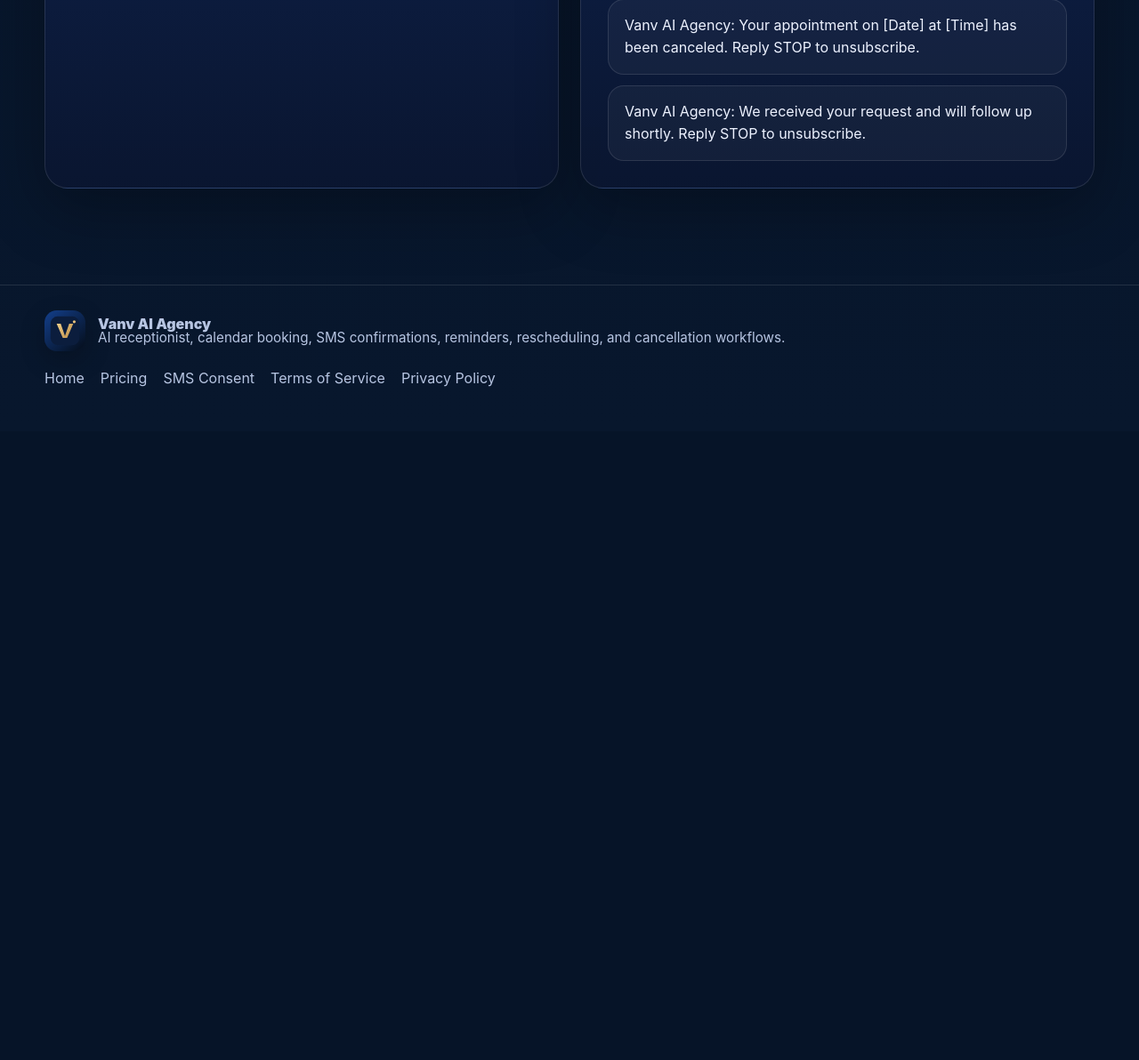
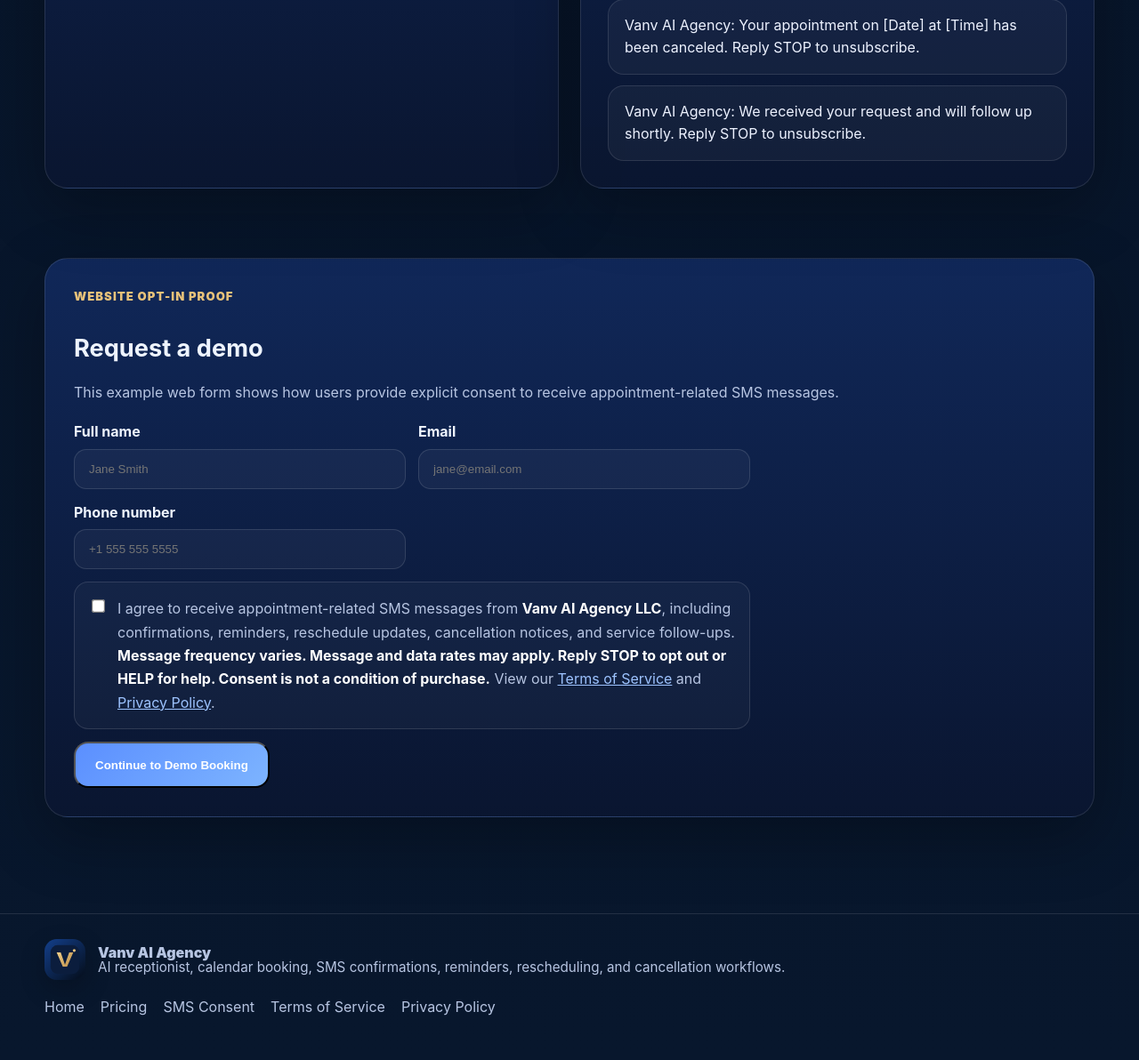
Before and after one commit to ProTmoney2231/vanv-ai-agency, a Flask app: page / in a window 1280 px wide. Shown: the part 2434-3626 px from the top of the page at 89% size. Before the commit the page ends 2869 px from the top, so only its background shows below. Run offline with Flask 3, Linux system fonts and the light colour scheme.

Commit message:
Add visible website SMS opt-in form for Twilio CTA proof

```diff
--- a/templates/index.html
+++ b/templates/index.html
@@ -1,5 +1,53 @@
 {% extends "base.html" %}
-{% block title %}Vanv AI Agency | AI Receptionist, Calendar Booking, SMS Confirmations{% endblock %}
+{% block title %}Vanv AI Agency | AI Receptionist, Calendar Booking, SMS Confirmations
+<!-- TWILIO_SMS_PROOF_START -->
+<section class="section" style="padding-top:0">
+  <div class="container">
+    <div class="card legal-card">
+      <div class="kicker">Website opt-in proof</div>
+      <h2>Request a demo</h2>
+      <p class="muted" style="margin-bottom:18px;">
+        This example web form shows how users provide explicit consent to receive appointment-related SMS messages.
+      </p>
+
+      <form action="{{ book_demo_url }}" method="get" target="_blank" rel="noreferrer" style="display:grid;gap:14px;max-width:760px;">
+        <div style="display:grid;grid-template-columns:1fr 1fr;gap:14px;">
+          <div>
+            <label for="demo_name" style="display:block;margin-bottom:6px;font-weight:700;">Full name</label>
+            <input id="demo_name" name="name" type="text" placeholder="Jane Smith" style="width:100%;padding:14px 16px;border-radius:14px;border:1px solid rgba(255,255,255,.12);background:rgba(255,255,255,.04);color:#fff;">
+          </div>
+          <div>
+            <label for="demo_email" style="display:block;margin-bottom:6px;font-weight:700;">Email</label>
+            <input id="demo_email" name="email" type="email" placeholder="jane@email.com" style="width:100%;padding:14px 16px;border-radius:14px;border:1px solid rgba(255,255,255,.12);background:rgba(255,255,255,.04);color:#fff;">
+          </div>
+        </div>
+
+        <div style="max-width:373px;">
+          <label for="demo_phone" style="display:block;margin-bottom:6px;font-weight:700;">Phone number</label>
+          <input id="demo_phone" name="phone" type="tel" placeholder="+1 555 555 5555" style="width:100%;padding:14px 16px;border-radius:14px;border:1px solid rgba(255,255,255,.12);background:rgba(255,255,255,.04);color:#fff;">
+        </div>
+
+        <label style="display:flex;align-items:flex-start;gap:12px;padding:16px;border:1px solid rgba(255,255,255,.12);border-radius:16px;background:rgba(255,255,255,.03);">
+          <input type="checkbox" name="sms_opt_in" style="margin-top:4px;transform:scale(1.15);">
+          <span class="muted" style="line-height:1.65;">
+            I agree to receive appointment-related SMS messages from <strong style="color:#fff;">Vanv AI Agency LLC</strong>,
+            including confirmations, reminders, reschedule updates, cancellation notices, and service follow-ups.
+            <strong style="color:#fff;">Message frequency varies. Message and data rates may apply. Reply STOP to opt out or HELP for help. Consent is not a condition of purchase.</strong>
+            View our <a href="/terms" style="color:#9dc3ff;text-decoration:underline;">Terms of Service</a> and
+            <a href="/privacy" style="color:#9dc3ff;text-decoration:underline;">Privacy Policy</a>.
+          </span>
+        </label>
+
+        <div>
+          <button type="submit" class="btn btn-primary">Continue to Demo Booking</button>
+        </div>
+      </form>
+    </div>
+  </div>
+</section>
+<!-- TWILIO_SMS_PROOF_END -->
+
+{% endblock %}
 {% block content %}
 <section class="hero">
   <div class="container hero-grid">
@@ -121,12 +169,52 @@
     </div>
   </div>
 </section>
+
+<!-- TWILIO_SMS_PROOF_START -->
+<section class="section" style="padding-top:0">
+  <div class="container">
+    <div class="card legal-card">
+      <div class="kicker">Website opt-in proof</div>
+      <h2>Request a demo</h2>
+      <p class="muted" style="margin-bottom:18px;">
+        This example web form shows how users provide explicit consent to receive appointment-related SMS messages.
+      </p>
+
+      <form action="{{ book_demo_url }}" method="get" target="_blank" rel="noreferrer" style="display:grid;gap:14px;max-width:760px;">
+        <div style="display:grid;grid-template-columns:1fr 1fr;gap:14px;">
+          <div>
+            <label for="demo_name" style="display:block;margin-bottom:6px;font-weight:700;">Full name</label>
+            <input id="demo_name" name="name" type="text" placeholder="Jane Smith" style="width:100%;padding:14px 16px;border-radius:14px;border:1px solid rgba(255,255,255,.12);background:rgba(255,255,255,.04);color:#fff;">
+          </div>
+          <div>
+            <label for="demo_email" style="display:block;margin-bottom:6px;font-weight:700;">Email</label>
+            <input id="demo_email" name="email" type="email" placeholder="jane@email.com" style="width:100%;padding:14px 16px;border-radius:14px;border:1px solid rgba(255,255,255,.12);background:rgba(255,255,255,.04);color:#fff;">
+          </div>
+        </div>
+
+        <div style="max-width:373px;">
+          <label for="demo_phone" style="display:block;margin-bottom:6px;font-weight:700;">Phone number</label>
+          <input id="demo_phone" name="phone" type="tel" placeholder="+1 555 555 5555" style="width:100%;padding:14px 16px;border-radius:14px;border:1px solid rgba(255,255,255,.12);background:rgba(255,255,255,.04);color:#fff;">
+        </div>
+
+        <label style="display:flex;align-items:flex-start;gap:12px;padding:16px;border:1px solid rgba(255,255,255,.12);border-radius:16px;background:rgba(255,255,255,.03);">
+          <input type="checkbox" name="sms_opt_in" style="margin-top:4px;transform:scale(1.15);">
+          <span class="muted" style="line-height:1.65;">
+            I agree to receive appointment-related SMS messages from <strong style="color:#fff;">Vanv AI Agency LLC</strong>,
+            including confirmations, reminders, reschedule updates, cancellation notices, and service follow-ups.
+            <strong style="color:#fff;">Message frequency varies. Message and data rates may apply. Reply STOP to opt out or HELP for help. Consent is not a condition of purchase.</strong>
+            View our <a href="/terms" style="color:#9dc3ff;text-decoration:underline;">Terms of Service</a> and
+            <a href="/privacy" style="color:#9dc3ff;text-decoration:underline;">Privacy Policy</a>.
+          </span>
+        </label>
+
+        <div>
+          <button type="submit" class="btn btn-primary">Continue to Demo Booking</button>
+        </div>
+      </form>
+    </div>
+  </div>
+</section>
+<!-- TWILIO_SMS_PROOF_END -->
+
 {% endblock %}
-
-<section style="max-width:800px;margin:40px auto;padding:20px;font-size:14px;color:#555;text-align:left;">
-  <h3>SMS Consent</h3>
-  <p>
-    By submitting your information, you agree to receive appointment-related text messages from Vanv AI Agency, including confirmations, reminders, rescheduling updates, and follow-up messages.
-    Message frequency varies. Message and data rates may apply. Reply STOP to unsubscribe or HELP for help. Consent is not a condition of purchase.
-  </p>
-</section>
```
